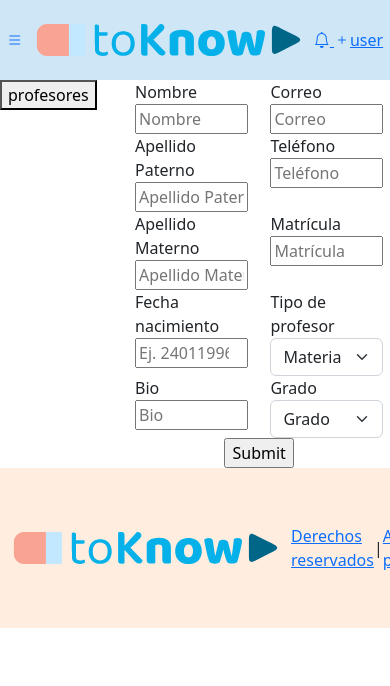
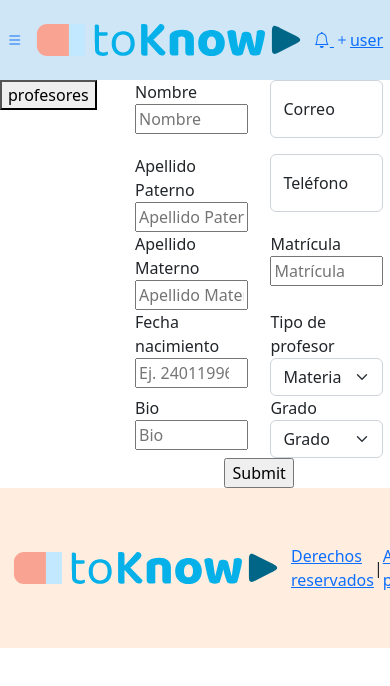
Before and after one commit to to-know-g19/TOKNOW_FE, a Next.js app: page /registerteacher in a window 390 px wide. Shown: the top 686 px of the page. Built offline with nearby package versions, Linux system fonts and the light colour scheme; sample sign-in values are in the browser's storage.

Commit message:
changed mail and phone input style to match student form

```diff
--- a/components/FormTeacher/FormTeacher.js
+++ b/components/FormTeacher/FormTeacher.js
@@ -52,9 +52,15 @@ export default function FormTeacher() {
                     </div>
 
                     <div className='d-flex col-5 flex-column'>
-                        <label>Correo</label>
-                        <input type="email" name='email' {...register("email")} placeholder='Correo'></input>
-                        {errors.email && errors.email.type === "required" && <span className='text-danger'>*Este campo es requerido</span>}
+                        <div className="form-floating mb-3">
+                            <input
+                                type="email"
+                                name='email'
+                                className="form-control"
+                                {...register("email")} placeholder='Correo'></input>
+                            {errors.email && errors.email.type === "required" && <span className='text-danger'>*Este campo es requerido</span>}
+                            <label>Correo</label>
+                        </div>
                     </div>
 
                     <div className='d-flex col-5 flex-column'>
@@ -65,9 +71,15 @@ export default function FormTeacher() {
                         {errors.lastNameA && errors.lastNameA.type === "maxLength" && <span className='text-danger'>*El campo requiere menos de 21 caracteres</span>}
                     </div>
 
-                    <div className='d-flex col-5 flex-column'>
-                        <label>Teléfono</label>
-                        <input type='number' name='phone' {...register("phone")} placeholder='Teléfono'></input>
+                    <div className='d-flex col-5 flex-column '>
+                        <div className="form-floating mb-3">
+                            <input
+                                type='number'
+                                name='phone'
+                                className="form-control"
+                                {...register("phone")} placeholder='Teléfono'></input>
+                            <label>Teléfono</label>
+                        </div>
                     </div>
 
                     <div className='d-flex col-5 flex-column'>
```
